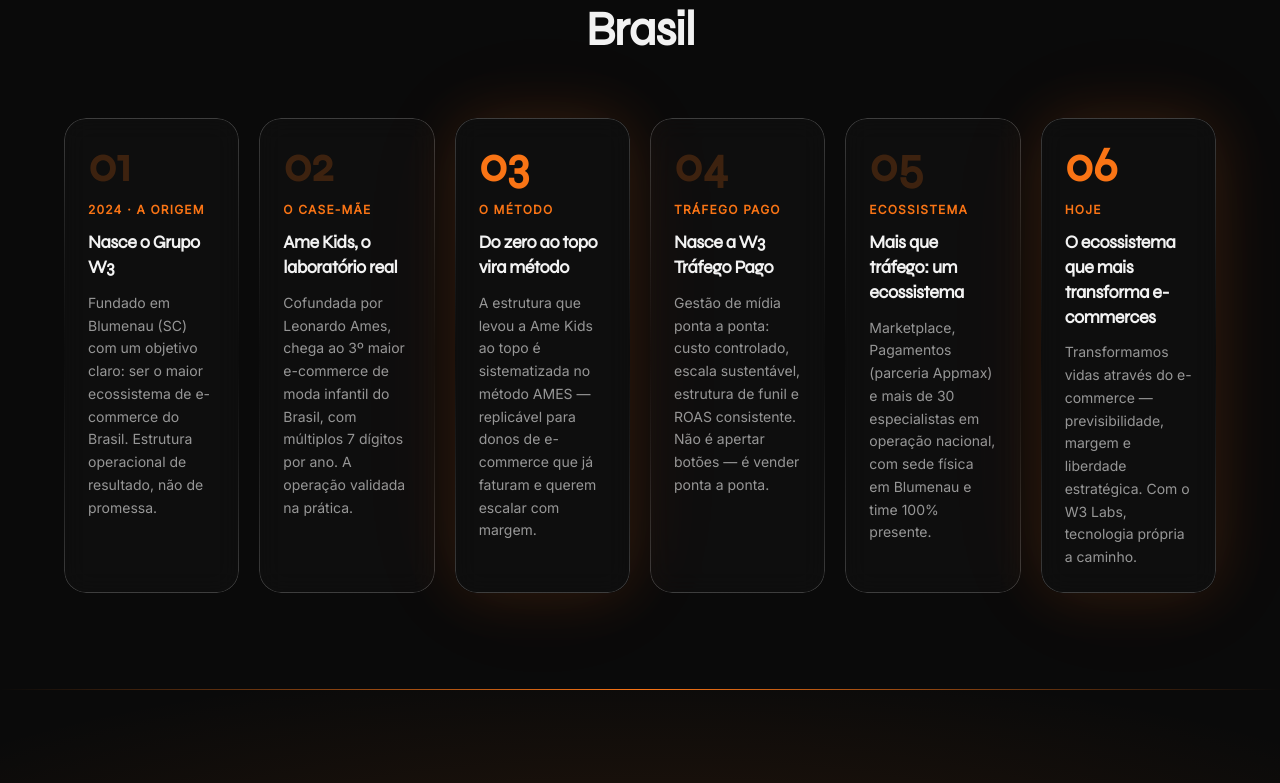
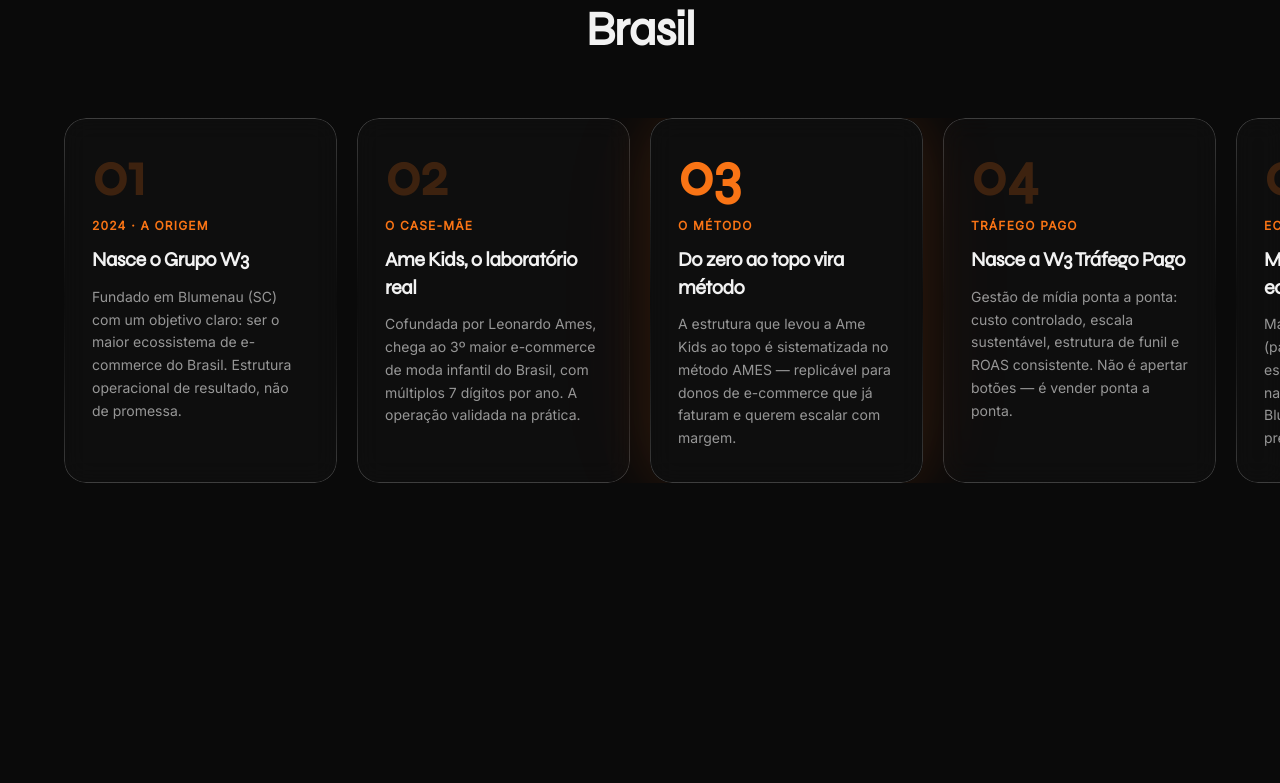
Before and after one commit to Greed9797/W3-Trafego-Pago, a React (Vite) app: page / in a window 1280 px wide. Shown: the part 3392-4175 px from the top of the page. Built offline with nearby package versions, Linux system fonts and the light colour scheme.

Commit message:
feat: timeline horizontal com pin/scrub GSAP na seção História

```diff
--- a/src/components/History.tsx
+++ b/src/components/History.tsx
@@ -1,4 +1,4 @@
-import { useEffect } from 'react'
+import { useEffect, useRef } from 'react'
 import { gsap } from '@/lib/gsap'
 import { SplitHeading } from './SplitHeading'
 
@@ -44,21 +44,43 @@
   },
 ]
 
+const GAP = 20 // px, precisa casar com gap-5 do track
+
 export function History() {
+  const pinRef = useRef<HTMLDivElement>(null)
+  const trackRef = useRef<HTMLDivElement>(null)
+
   useEffect(() => {
-    const cards = gsap.utils.toArray('.milestone-card')
-    gsap.from(cards, {
-      opacity: 0,
-      yPercent: 20,
-      duration: 0.5,
-      ease: 'power2.out',
-      stagger: 0.08,
-      scrollTrigger: { trigger: '.timeline-grid', start: 'top 80%' },
-    })
+    const pin = pinRef.current
+    const track = trackRef.current
+    if (!pin || !track) return
+
+    const ctx = gsap.context(() => {
+      // Scroll horizontal fixado só no desktop (>=768px). Mobile usa swipe nativo.
+      const mm = gsap.matchMedia()
+      mm.add('(min-width: 768px)', () => {
+        const distance = () => track.scrollWidth - pin.offsetWidth
+        gsap.to(track, {
+          x: () => -distance(),
+          ease: 'none',
+          scrollTrigger: {
+            trigger: pin,
+            start: 'center center',
+            end: () => `+=${distance()}`,
+            pin: true,
+            scrub: 1,
+            invalidateOnRefresh: true,
+            anticipatePin: 1,
+          },
+        })
+      })
+    }, pinRef)
+
+    return () => ctx.revert()
   }, [])
 
   return (
-    <section id="historia" className="relative py-16 md:py-24 bg-background" data-section="history">
+    <section id="historia" className="relative py-16 md:py-24 bg-background overflow-hidden" data-section="history">
       <div className="max-w-[var(--max)] mx-auto px-5 md:px-[var(--gutter)]">
         <div className="text-center mb-10 md:mb-16">
           <span className="liquid-glass rounded-full px-3 py-1 md:px-4 md:py-1.5 text-[10px] md:text-xs font-body uppercase tracking-widest text-foreground/60">
@@ -69,20 +91,27 @@
             className="mt-3 md:mt-4 font-display font-bold text-3xl md:text-4xl lg:text-5xl tracking-tight max-w-3xl mx-auto"
           />
         </div>
+      </div>
 
-        <div className="timeline-grid grid grid-cols-1 sm:grid-cols-2 lg:grid-cols-3 xl:grid-cols-6 gap-4 md:gap-5">
+      {/* Viewport fixado — no desktop trava e desliza os cards na horizontal */}
+      <div ref={pinRef} className="overflow-x-auto md:overflow-hidden">
+        <div
+          ref={trackRef}
+          className="flex gap-5 px-5 md:px-[var(--gutter)] snap-x snap-mandatory md:snap-none"
+          style={{ ['--gap' as string]: `${GAP}px` }}
+        >
           {MILESTONES.map((m, i) => (
             <div
               key={i}
-              className={`milestone-card liquid-glass rounded-2xl p-5 md:p-6 flex flex-col gap-3 ${m.highlight ? 'orange-glow' : ''}`}
+              className={`milestone-card liquid-glass rounded-2xl p-6 md:p-7 flex flex-col gap-3 shrink-0 snap-start w-[78vw] sm:w-[calc((100%-var(--gap))/2)] md:w-[340px] lg:w-[calc((100vw-2*var(--gutter)-3*var(--gap))/4)] min-h-[320px] md:min-h-[360px] ${m.highlight ? 'orange-glow' : ''}`}
             >
               <span
-                className={`font-display font-bold text-4xl md:text-5xl leading-none select-none ${m.highlight ? 'text-primary' : 'text-primary/20'}`}
+                className={`font-display font-bold text-5xl md:text-6xl leading-none select-none ${m.highlight ? 'text-primary' : 'text-primary/20'}`}
               >
                 {String(i + 1).padStart(2, '0')}
               </span>
               <span className="font-body text-[10px] md:text-xs font-semibold uppercase tracking-widest text-primary">{m.tag}</span>
-              <h3 className="font-display font-bold text-base md:text-lg tracking-tight leading-snug">{m.title}</h3>
+              <h3 className="font-display font-bold text-lg md:text-xl tracking-tight leading-snug">{m.title}</h3>
               <p className="font-body text-xs md:text-sm text-foreground/60 leading-relaxed">{m.body}</p>
             </div>
           ))}
```
